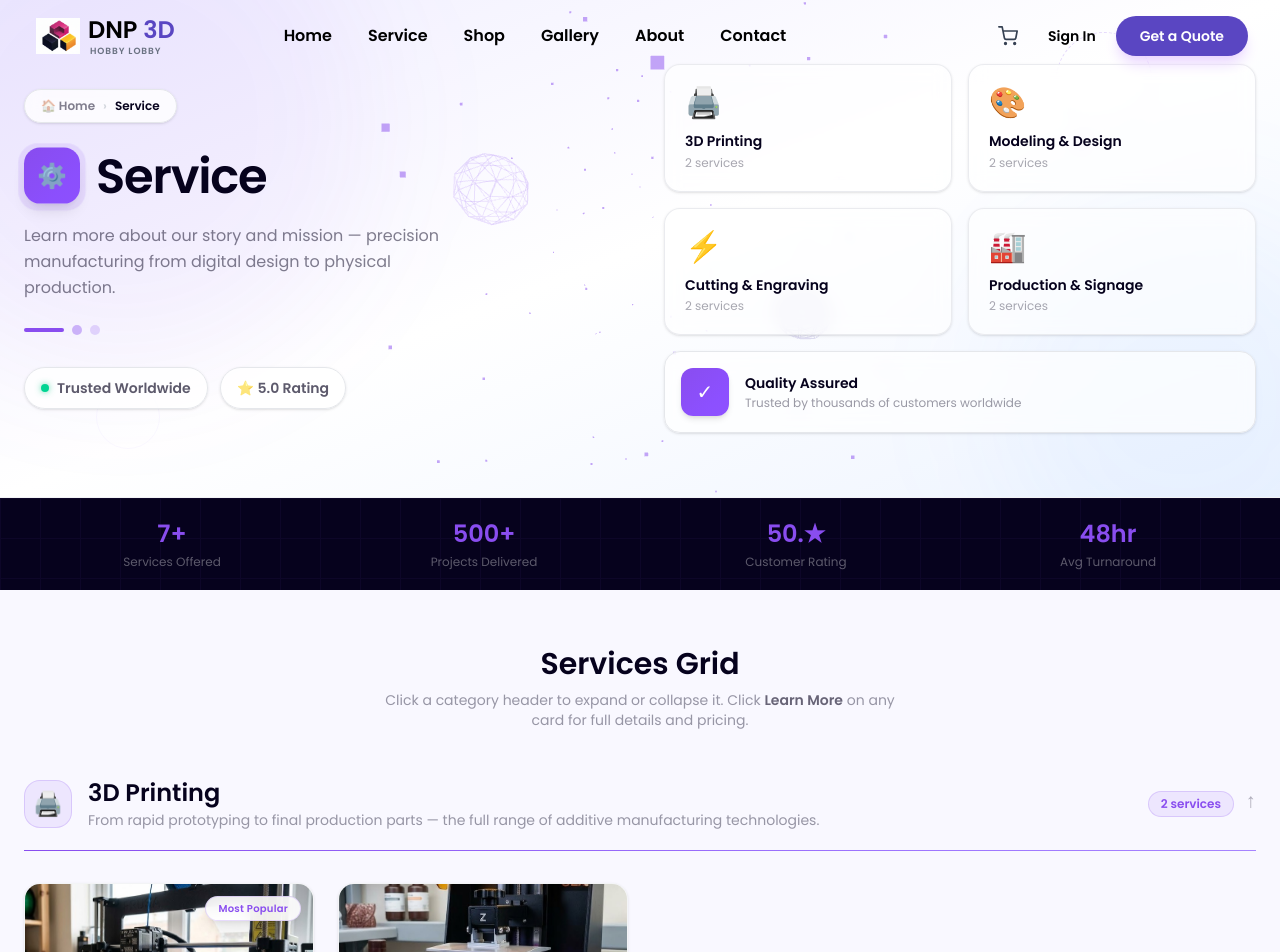
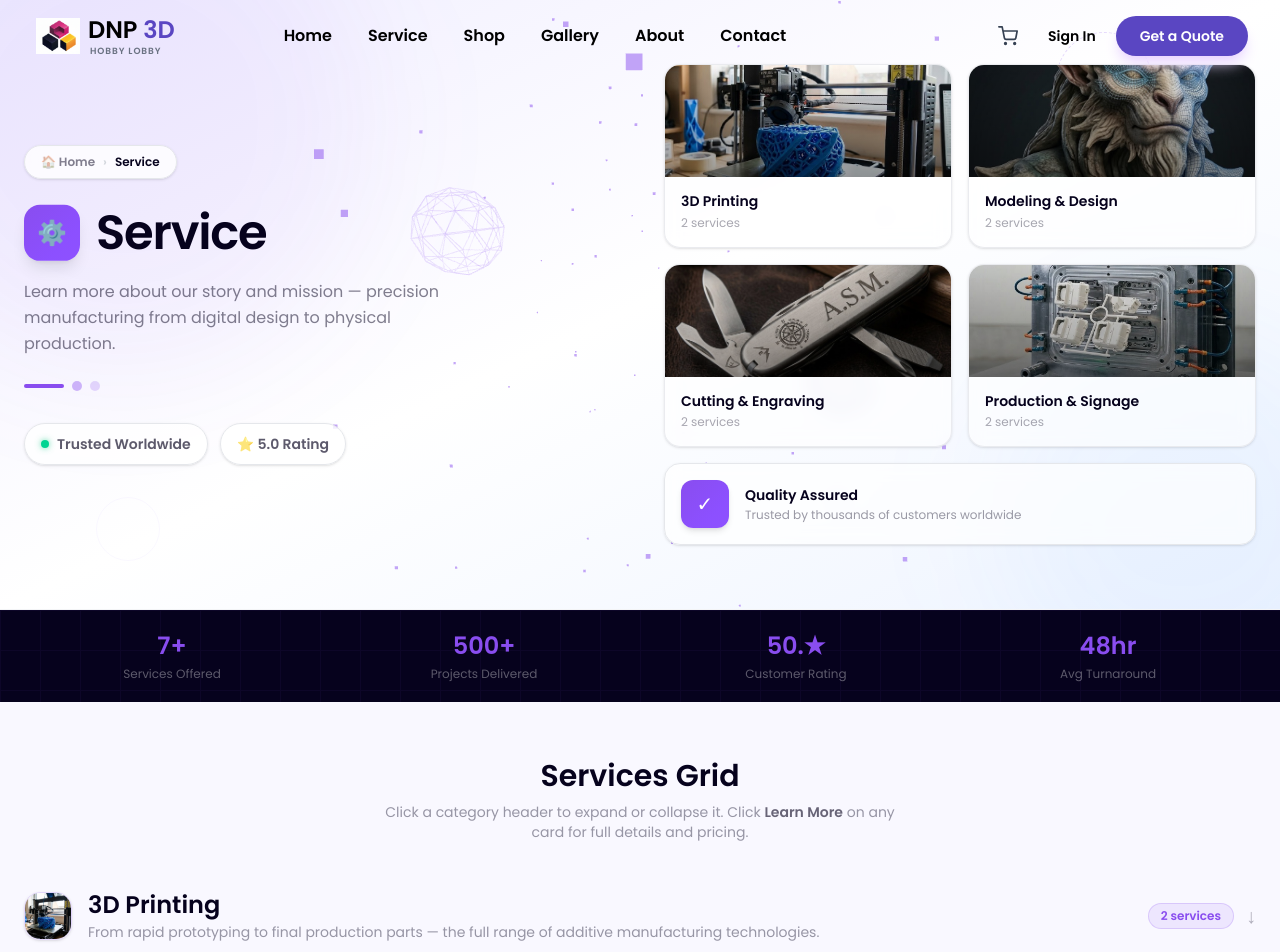
Before and after one commit to TeamZero-Uni/dnp-frontend, a React (Vite) app: page /service in a window 1280 px wide. Shown: the top 952 px of the page. Built offline with nearby package versions, Linux system fonts and the light colour scheme.

Commit message:
Add photos to service categories for enhanced visual representation

```diff
--- a/src/pages/Services.jsx
+++ b/src/pages/Services.jsx
@@ -3,10 +3,34 @@ import * as THREE from "three";
 
 // ─── DATA ─────────────────────────────────────────────────────────────────────
 const CATEGORIES = [
-  { id: "3d-printing", label: "3D Printing", icon: "🖨️", description: "From rapid prototyping to final production parts — the full range of additive manufacturing technologies." },
-  { id: "modeling-design", label: "Modeling & Design", icon: "🎨", description: "Digital design services that turn your ideas into precise, manufacturable 3D geometry." },
-  { id: "cutting-engraving", label: "Cutting & Engraving", icon: "⚡", description: "Precision subtractive and marking services for clean edges, fine detail, and branded surfaces." },
-  { id: "production-signage", label: "Production & Signage", icon: "🏭", description: "High-volume manufacturing and custom illuminated signage for businesses at any scale." },
+  {
+    id: "3d-printing",
+    label: "3D Printing",
+    icon: "🖨️",
+    description: "From rapid prototyping to final production parts — the full range of additive manufacturing technologies.",
+    photo: "/assets/images/Services/fdm-printing.jpg", // 👈 your category photo
+  },
+  {
+    id: "modeling-design",
+    label: "Modeling & Design",
+    icon: "🎨",
+    description: "Digital design services that turn your ideas into precise, manufacturable 3D geometry.",
+    photo: "/assets/images/Services/3d-modeling.jpg", // 👈 your category photo
+  },
+  {
+    id: "cutting-engraving",
+    label: "Cutting & Engraving",
+    icon: "⚡",
+    description: "Precision subtractive and marking services for clean edges, fine detail, and branded surfaces.",
+    photo: "/assets/images/Services/engraving.jpg", // 👈 your category photo
+  },
+  {
+    id: "production-signage",
+    label: "Production & Signage",
+    icon: "🏭",
+    description: "High-volume manufacturing and custom illuminated signage for businesses at any scale.",
+    photo: "/assets/images/Services/injection-molding.jpg", // 👈 your category photo
+  },
 ];
 
 const SERVICES = [
@@ -113,7 +137,6 @@ function ParticleBackground() {
     renderer.setPixelRatio(Math.min(window.devicePixelRatio, 2));
     mount.appendChild(renderer.domElement);
 
-    // Particles
     const count = 120;
     const geometry = new THREE.BufferGeometry();
     const positions = new Float32Array(count * 3);
@@ -130,24 +153,23 @@ function ParticleBackground() {
     geometry.setAttribute("size", new THREE.BufferAttribute(sizes, 1));
 
     const material = new THREE.PointsMaterial({
-      color: 0x894def,
-      size: 0.08,
-      transparent: true,
-      opacity: 0.5,
-      sizeAttenuation: true,
+      color: 0x894def, size: 0.08, transparent: true, opacity: 0.5, sizeAttenuation: true,
     });
 
     const particles = new THREE.Points(geometry, material);
     scene.add(particles);
 
-    // Floating wireframe spheres
-    const sphereGeo = new THREE.IcosahedronGeometry(1.2, 1);
-    const sphereMat = new THREE.MeshBasicMaterial({ color: 0x894def, wireframe: true, transparent: true, opacity: 0.08 });
-    const sphere1 = new THREE.Mesh(sphereGeo, sphereMat);
+    const sphere1 = new THREE.Mesh(
+      new THREE.IcosahedronGeometry(1.2, 1),
+      new THREE.MeshBasicMaterial({ color: 0x894def, wireframe: true, transparent: true, opacity: 0.08 })
+    );
     sphere1.position.set(-5, 2, -3);
     scene.add(sphere1);
 
-    const sphere2 = new THREE.Mesh(new THREE.IcosahedronGeometry(0.8, 1), new THREE.MeshBasicMaterial({ color: 0x4838a3, wireframe: true, transparent: true, opacity: 0.08 }));
+    const sphere2 = new THREE.Mesh(
+      new THREE.IcosahedronGeometry(0.8, 1),
+      new THREE.MeshBasicMaterial({ color: 0x4838a3, wireframe: true, transparent: true, opacity: 0.08 })
+    );
     sphere2.position.set(5, -2, -2);
     scene.add(sphere2);
 
@@ -262,14 +284,12 @@ function ServiceCard({ service, onLearnMore, index }) {
       }}
       className="group flex flex-col bg-white rounded-2xl shadow-sm border border-gray-100 overflow-hidden hover:shadow-2xl hover:border-accent/30 transition-shadow duration-300"
     >
-      {/* Image */}
       <div className="relative h-48 overflow-hidden flex-shrink-0">
         <img
           src={service.image}
           alt={service.title}
           className="w-full h-full object-cover group-hover:scale-110 transition-transform duration-700 ease-out"
         />
-        {/* Shimmer overlay on hover */}
         <div className="absolute inset-0 opacity-0 group-hover:opacity-100 transition-opacity duration-500"
           style={{ background: "linear-gradient(120deg, transparent 30%, rgba(137,77,239,0.15) 50%, transparent 70%)", backgroundSize: "200% 100%", animation: "shimmer 1.5s infinite" }} />
         {service.highlight && (
@@ -277,11 +297,9 @@ function ServiceCard({ service, onLearnMore, index }) {
             {service.highlight}
           </span>
         )}
-        {/* Gradient fade at bottom */}
         <div className="absolute bottom-0 left-0 right-0 h-12 bg-gradient-to-t from-white to-transparent" />
       </div>
 
-      {/* Body */}
       <div className="flex flex-col flex-1 p-5">
         <div className="flex items-start flex-wrap gap-2 mb-3">
           <h3 className="text-base font-black text-secondary leading-tight">{service.title}</h3>
@@ -294,8 +312,7 @@ function ServiceCard({ service, onLearnMore, index }) {
         <p className="text-xs font-bold text-secondary mb-2">Key Features:</p>
         <div className="grid grid-cols-2 gap-x-3 gap-y-1.5 mb-4">
           {service.features.map((f, i) => (
-            <div key={f} className="flex items-center gap-1.5 text-xs text-secondary/65"
-              style={{ animationDelay: `${i * 0.05}s` }}>
+            <div key={f} className="flex items-center gap-1.5 text-xs text-secondary/65" style={{ animationDelay: `${i * 0.05}s` }}>
               <span className="w-4 h-4 rounded-full bg-accent flex items-center justify-center text-white text-[9px] font-bold flex-shrink-0">✓</span>
               {f}
             </div>
@@ -320,7 +337,6 @@ function ServiceCard({ service, onLearnMore, index }) {
           <span className="relative z-10 flex items-center gap-2">
             Learn More <span className="text-base group-hover/btn:translate-x-1 transition-transform duration-200 inline-block">›</span>
           </span>
-          {/* Ripple bg */}
           <span className="absolute inset-0 bg-white/10 scale-x-0 group-hover/btn:scale-x-100 transition-transform duration-300 origin-left" />
         </button>
       </div>
@@ -332,7 +348,7 @@ function ServiceCard({ service, onLearnMore, index }) {
 export default function ServicesPage() {
   const [modalService, setModalService] = useState(null);
   const [openCategories, setOpenCategories] = useState(
-    () => Object.fromEntries(CATEGORIES.map((c) => [c.id, true]))
+    () => Object.fromEntries(CATEGORIES.map((c) => [c.id, false]))
   );
 
   const toggleCategory = (id) =>
@@ -347,7 +363,6 @@ export default function ServicesPage() {
 
   return (
     <>
-      {/* Global keyframes */}
       <style>{`
         @keyframes shimmer {
           0% { background-position: -200% 0; }
@@ -384,8 +399,6 @@ export default function ServicesPage() {
         .hero-text-delay2 { animation: slideInUp 0.7s ease 0.3s both; }
         .modal-enter { animation: scaleIn 0.28s cubic-bezier(0.34,1.56,0.64,1) both; }
         .card-grid-enter { animation: fadeIn 0.4s ease both; }
-
-        /* Scrollbar */
         ::-webkit-scrollbar { width: 5px; }
         ::-webkit-scrollbar-track { background: transparent; }
         ::-webkit-scrollbar-thumb { background: #894def55; border-radius: 99px; }
@@ -393,25 +406,19 @@ export default function ServicesPage() {
 
       <div className="min-h-screen bg-[#f9f8ff]">
 
-        {/* ── NAVBAR ─────────────────────────────────────────────────────────── */}
-
-
         {/* ── HERO ───────────────────────────────────────────────────────────── */}
         <section className="relative overflow-hidden bg-gradient-to-br from-[#f0eeff] via-white to-[#eef4ff] border-b border-gray-100">
-          {/* Three.js canvas */}
           <ParticleBackground />
 
-          {/* Static ambient blobs */}
           <div className="pointer-events-none absolute -top-32 -left-32 w-[500px] h-[500px] rounded-full bg-accent/6 blur-3xl" />
           <div className="pointer-events-none absolute -bottom-24 -right-24 w-96 h-96 rounded-full bg-blue-400/5 blur-3xl" />
-
-          {/* Spinning decorative ring */}
           <div className="pointer-events-none absolute top-8 right-32 w-24 h-24 opacity-20 animate-spin-slow hidden lg:block"
             style={{ border: "1.5px dashed #894def", borderRadius: "50%" }} />
           <div className="pointer-events-none absolute bottom-12 left-24 w-16 h-16 opacity-15 animate-spin-slow hidden lg:block"
             style={{ border: "1.5px solid #894def44", borderRadius: "50%", animationDirection: "reverse", animationDuration: "8s" }} />
 
           <div className="relative max-w-7xl mx-auto px-6 py-16 grid grid-cols-1 lg:grid-cols-2 gap-12 items-center" style={{ zIndex: 1 }}>
+
             {/* Left */}
             <div>
               <div className="hero-text inline-flex items-center gap-2 bg-white/80 backdrop-blur-sm border border-gray-200 rounded-full px-4 py-2 text-xs font-semibold text-secondary/50 mb-6 shadow-sm">
@@ -424,7 +431,6 @@ export default function ServicesPage() {
                   <div className="w-14 h-14 rounded-2xl bg-gradient-to-br from-accent to-violet-500 flex items-center justify-center text-2xl shadow-lg animate-float-y">
                     ⚙️
                   </div>
-                  {/* Pulse ring */}
                   <div className="absolute inset-0 rounded-2xl bg-accent/30" style={{ animation: "pulse-ring 2s ease-out infinite" }} />
                 </div>
                 <h1 className="text-5xl font-black text-secondary leading-tight tracking-tight">Service</h1>
@@ -451,20 +457,39 @@ export default function ServicesPage() {
               </div>
             </div>
 
-            {/* Right — category cards */}
+            {/* ── RIGHT — category cards WITH PHOTOS ── */}
             <div className="grid grid-cols-2 gap-4">
               {CATEGORIES.map((cat, i) => (
-                <button key={cat.id} onClick={() => scrollToCategory(cat.id)}
+                <button
+                  key={cat.id}
+                  onClick={() => scrollToCategory(cat.id)}
                   style={{ animationDelay: `${0.1 + i * 0.08}s`, animation: "slideInUp 0.6s ease both" }}
-                  className="group text-left bg-white/60 hover:bg-white backdrop-blur-sm border border-gray-200/80 hover:border-accent/30 rounded-2xl p-5 shadow-sm hover:shadow-xl transition-all duration-300 hover:-translate-y-1">
-                  <span className="text-3xl mb-3 block group-hover:scale-110 transition-transform duration-300">{cat.icon}</span>
-                  <p className="font-black text-secondary text-sm leading-tight mb-1 group-hover:text-accent transition-colors">{cat.label}</p>
-                  <p className="text-secondary/35 text-xs">{getServicesFor(cat.id).length} services</p>
+                  className="group text-left bg-white/60 hover:bg-white backdrop-blur-sm border border-gray-200/80 hover:border-accent/30 rounded-2xl overflow-hidden shadow-sm hover:shadow-xl transition-all duration-300 hover:-translate-y-1"
+                >
+                  {/* ✅ Photo area */}
+                  <div className="relative h-28 overflow-hidden">
+                    <img
+                      src={cat.photo}
+                      alt={cat.label}
+                      className="w-full h-full object-cover group-hover:scale-110 transition-transform duration-700 ease-out"
+                    />
+                    {/* Dark gradient overlay at bottom */}
+                    <div className="absolute inset-0 bg-gradient-to-t from-black/40 to-transparent" />
+                  </div>
+                  {/* Text below photo */}
+                  <div className="p-4">
+                    <p className="font-black text-secondary text-sm leading-tight mb-1 group-hover:text-accent transition-colors duration-200">
+                      {cat.label}
+                    </p>
+                    <p className="text-secondary/35 text-xs">{getServicesFor(cat.id).length} services</p>
+                  </div>
                 </button>
               ))}
 
-              <div className="col-span-2 flex items-center gap-4 bg-white/70 backdrop-blur-sm border border-gray-200 rounded-2xl p-4 shadow-sm hover:shadow-md hover:border-accent/20 transition-all duration-300"
-                style={{ animation: "slideInUp 0.6s ease 0.4s both" }}>
+              <div
+                className="col-span-2 flex items-center gap-4 bg-white/70 backdrop-blur-sm border border-gray-200 rounded-2xl p-4 shadow-sm hover:shadow-md hover:border-accent/20 transition-all duration-300"
+                style={{ animation: "slideInUp 0.6s ease 0.4s both" }}
+              >
                 <div className="w-12 h-12 rounded-xl bg-gradient-to-br from-accent to-violet-500 flex items-center justify-center text-white text-xl flex-shrink-0 shadow-md">✓</div>
                 <div>
                   <p className="font-bold text-secondary text-sm">Quality Assured</p>
@@ -477,7 +502,6 @@ export default function ServicesPage() {
 
         {/* ── STATS BAR ──────────────────────────────────────────────────────── */}
         <div className="bg-secondary relative overflow-hidden">
-          {/* Subtle grid texture */}
           <div className="absolute inset-0 opacity-5"
             style={{ backgroundImage: "linear-gradient(rgba(137,77,239,1) 1px,transparent 1px),linear-gradient(90deg,rgba(137,77,239,1) 1px,transparent 1px)", backgroundSize: "40px 40px" }} />
           <div className="relative max-w-7xl mx-auto px-6 py-5 grid grid-cols-2 sm:grid-cols-4 gap-4">
@@ -502,13 +526,23 @@ export default function ServicesPage() {
 
               return (
                 <section key={cat.id} id={cat.id} className="scroll-mt-24">
-                  {/* Category header */}
-                  <button onClick={() => toggleCategory(cat.id)}
-                    className="w-full flex items-center justify-between gap-4 mb-5 group text-left focus:outline-none">
+
+                  {/* ── Category header WITH PHOTO thumbnail ── */}
+                  <button
+                    onClick={() => toggleCategory(cat.id)}
+                    className="w-full flex items-center justify-between gap-4 mb-5 group text-left focus:outline-none"
+                  >
                     <div className="flex items-center gap-4">
-                      <div className="w-12 h-12 rounded-2xl bg-accent/10 border border-accent/20 flex items-center justify-center text-2xl flex-shrink-0 group-hover:bg-accent/20 group-hover:scale-110 transition-all duration-300">
-                        {cat.icon}
+
+                      {/* ✅ Photo thumbnail replaces emoji icon */}
+                      <div className="w-12 h-12 rounded-2xl overflow-hidden flex-shrink-0 border border-accent/20 group-hover:scale-110 transition-all duration-300 shadow-sm">
+                        <img
+                          src={cat.photo}
+                          alt={cat.label}
+                          className="w-full h-full object-cover group-hover:scale-110 transition-transform duration-700"
+                        />
                       </div>
+
                       <div>
                         <h2 className="text-2xl font-black text-secondary leading-tight group-hover:text-accent transition-colors duration-200">
                           {cat.label}
@@ -516,11 +550,12 @@ export default function ServicesPage() {
                         <p className="text-secondary/40 text-sm mt-0.5 hidden sm:block">{cat.description}</p>
                       </div>
                     </div>
+
                     <div className="flex items-center gap-3 flex-shrink-0">
                       <span className="bg-accent/10 text-accent text-xs font-bold border border-accent/20 rounded-full px-3 py-1">
                         {catServices.length} service{catServices.length !== 1 ? "s" : ""}
                       </span>
-                      <span className={`text-secondary/30 text-xl transition-transform duration-400 ${isOpen ? "rotate-180" : ""}`}>↓</span>
+                      <span className={`text-secondary/30 text-xl transition-transform duration-300 ${isOpen ? "rotate-180" : ""}`}>↓</span>
                     </div>
                   </button>
 
@@ -570,7 +605,6 @@ export default function ServicesPage() {
             <div className="modal-enter relative w-full max-w-2xl bg-white rounded-3xl shadow-2xl overflow-hidden max-h-[90vh] overflow-y-auto">
               <div className={`h-1.5 w-full bg-gradient-to-r ${modalService.gradient} flex-shrink-0`} />
 
-              {/* Modal header image strip */}
               <div className="relative h-32 overflow-hidden">
                 <img src={modalService.image} alt={modalService.title} className="w-full h-full object-cover" />
                 <div className="absolute inset-0 bg-gradient-to-b from-transparent to-white" />
```
